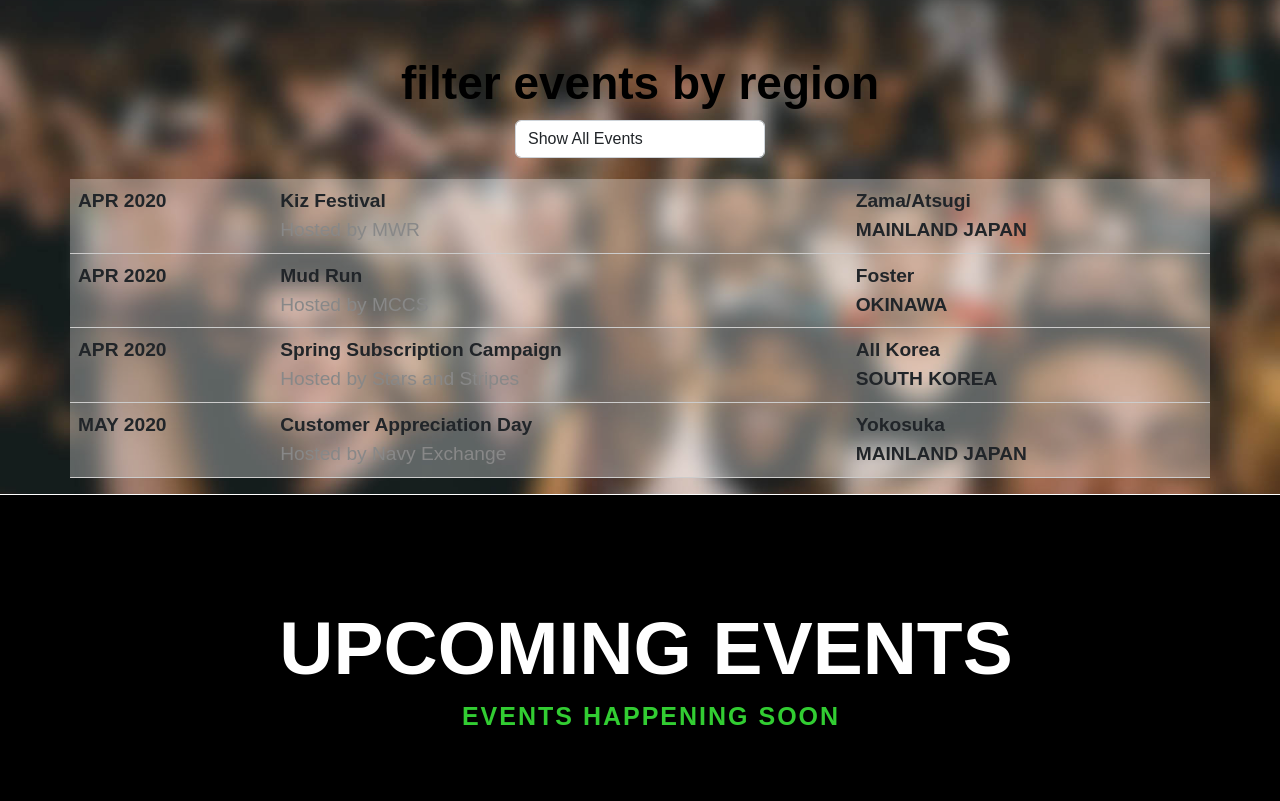
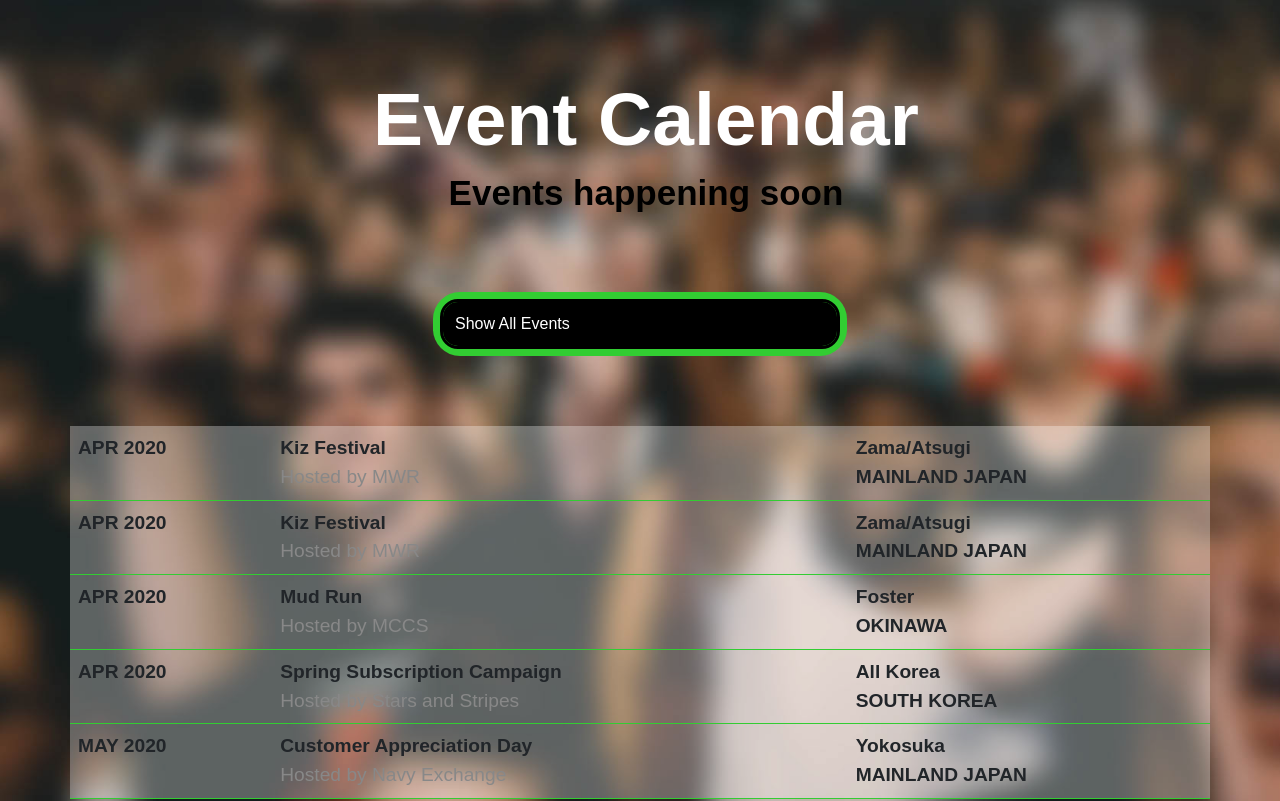
Before and after one commit to Aeden-Manell/Ticket-Station-Group-A, a plain HTML site: page events.html in a window 1280 px wide. Shown: the part 940-1741 px from the top of the page. Drawn offline with Linux system fonts and the light colour scheme; files whose address does not match are found by name; a web font is replaced by a local one.

Commit message:
version 2

```diff
--- a/css/ticket-section-style.css
+++ b/css/ticket-section-style.css
@@ -1,13 +1,43 @@
 
-h2 {
+/*
+	font-family: "Bai Jamjuree", sans-serif;
+  	font-family: "Anta", sans-serif;
+*/
+
+#ondisplay {
+    font-family: "Anta", sans-serif;
+    font-size: 55px;
     text-align: center;
+    padding-left: 12px;
+    color: #fff;
+    margin: 18px 8px;
+    padding-bottom: 20px;
+}
+
+th{
+    background-color: #32CD32;
+    padding: 7px;
+    border-radius: 27px;
+}
+
+
+#h2-tickets {
+    text-align: center;
+    font-family: "Anta", sans-serif;
+    color: #ffffff;
+    font-size: 60px;
+}
+
+.dropdown-table {
+    margin-top: 30px;
+    margin-bottom: 70px;
+    display: grid;
+    place-items: center;
 
 }
 
-.dropdown-table {
-    margin-bottom: 20px;
-    display: grid;
-    place-items: center;
+option{
+      font-size: 23px;
 }
 
 .form-control {
@@ -15,7 +45,7 @@ h2 {
 }
 
 .event-table {
-    border-bottom: solid 1px #ccc;
+    border-bottom: solid 1px #32CD32;
 }
 
 .event-table td {
@@ -67,8 +97,24 @@ h2 {
 .ticket-section{
     padding-top: -130px;
     border-top: #000000 solid 3px;
+    padding-bottom: 90px;
+    border-bottom: 2px #32CD32 solid;
 }
 
+#assigned-region-filter{
+    background-color: #000000;
+    color: #ffffff;
+    border: #000000 solid 3px;
+    border-radius: 18px;
+    width: 400px;
+    height: 50px;
+}
+
+#contact-h4{
+    padding-top: 10px;
+    font-weight: 800;
+    font-size: 35px;
+}
 
 /* ticket section 2 */
 
@@ -83,7 +129,6 @@ div.tickets-container {
     font-family: "Anta", sans-serif;
     font-size: 55px;
     text-align: center;
-    text-transform: uppercase;
     padding-left: 12px;
     color: #fff;
     margin: 18px 8px;
--- a/events.html
+++ b/events.html
@@ -141,7 +141,9 @@
 
         <section class="ticket-section">
 
-            <h2>filter events by region</h2>
+            <div id="ondisplay" style="margin-bottom: 20px;">
+                <h2 id="about-h2">Event Calendar</h2>
+                <h4 id="contact-h4">Events happening soon</h4></div>
 
             <div class="container">
                 <div class="row">
@@ -152,9 +154,9 @@
                                 <th>
                                     <select id="assigned-region-filter" class="form-control">
                                         <option>Show All Events</option>
-                                        <option>Show Japan Events Only</option>
-                                        <option>Show South Korea Events Only</option>
-                                        <option>Show Okinawa Events Only</option>
+                                        <option>Events in Gauteng Only</option>
+                                        <option>Events in KZN Only</option>
+                                        <option>Events in Mpumalanga Only</option>
                                     </select>
                                 </th>
                             </tr>
@@ -164,7 +166,16 @@
                     <table id="event-list-tbl" class="table event-table">
 
                         <tr id="event-1" class="event-list-row" data-task-id="1" data-date="APR 2020"
-                            data-region="Show Japan Events Only" data-tags="Tag 2">
+                            data-region="Events in Gauteng Only" data-tags="Tag 2">
+                            <td>APR 2020</td>
+                            <td>Kiz Festival<br>
+                                <span class="host">Hosted by MWR</span </td>
+                            <td>Zama/Atsugi<br>
+                                <span class="jp">MAINLAND JAPAN</span>
+                            </td>
+                        </tr>
+                        <tr id="event-1" class="event-list-row" data-task-id="1" data-date="APR 2020"
+                            data-region="Events in Gauteng Only" data-tags="Tag 2">
                             <td>APR 2020</td>
                             <td>Kiz Festival<br>
                                 <span class="host">Hosted by MWR</span </td>
@@ -173,8 +184,9 @@
                             </td>
                         </tr>
 
+
                         <tr id="event-2" class="event-list-row" data-task-id="2" data-date="APR 2020"
-                            data-region="Show Okinawa Events Only" data-tags="Tag 2">
+                            data-region="Events in KZN Only" data-tags="Tag 2">
                             <td>APR 2020</td>
                             <td>Mud Run<br>
                                 <span class="host">Hosted by MCCS</span>
@@ -185,7 +197,7 @@
                         </tr>
 
                         <tr id="event-3" class="event-list-row" data-task-id="3" data-date="APR 2020"
-                            data-region="Show South Korea Events Only" data-tags="Tag 2">
+                            data-region="Events in Mpumalanga Only" data-tags="Tag 2">
                             <td>APR 2020</td>
                             <td>Spring Subscription Campaign<br>
                                 <span class="host">Hosted by Stars and Stripes</span </td>
```
